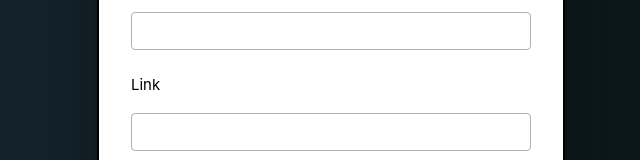
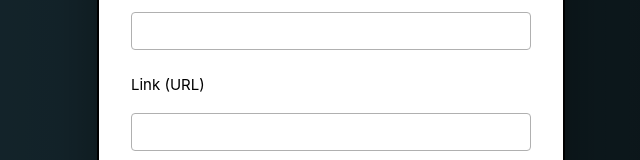
Before and after one commit to dougwperez/alert-manager, a React (Create React App) app: page / in a window 1280 px wide. Both pictures are taken after a click on the button "CREATE ALERT". Shown: the part 315-475 px from the top of the page, without its empty margins (309-949 px from the left). Built offline with nearby package versions, Linux system fonts and the light colour scheme.

Commit message:
link threaded through

```diff
--- a/src/App.js
+++ b/src/App.js
@@ -14,6 +14,11 @@ function App() {
   const [position, setPosition] = useState("Select Position");
   let [checkValue, setCheckValue] = useState(false);
   const [autoDeleteTime, setAutoDeleteTime] = useState(0);
+  const [alertText, setAlertText] = useState(
+    "The task of art today is to bring chaos into order."
+  );
+  const [alertLink, setAlertLink] = useState("");
+
   // console.log("Koca: autoDeleteTime ", autoDeleteTime);
 
   const selectPosition = (e) => {
@@ -50,10 +55,12 @@ function App() {
         <AlertExample
           showToast={showToast}
           setAutoDeleteTime={setAutoDeleteTime}
+          setAlertText={setAlertText}
+          setAlertLink={setAlertLink}
         />
       </header>
       <>
-        <div className="app">
+        {/* <div className="app">
           <p>React Toast Component</p>
           <div className="select">
             <Checkmark
@@ -83,13 +90,15 @@ function App() {
               />
             ))}
           </div>
-        </div>
+        </div> */}
 
         <Toast
           toastList={list}
           position="top-right"
           autoDelete={checkValue}
           autoDeleteTime={autoDeleteTime}
+          alertText={alertText}
+          alertLink={alertLink}
         />
       </>
     </div>
--- a/src/components/AlertExample.js
+++ b/src/components/AlertExample.js
@@ -23,7 +23,7 @@ const style = {
 };
 
 export default function AlertExample(props) {
-  const { showToast, setAutoDeleteTime } = props;
+  const { showToast, setAutoDeleteTime, setAlertText, setAlertLink } = props;
   const [open, setOpen] = React.useState(false);
   const { control, handleSubmit, reset, formState } = useForm({
     mode: "onChange",
@@ -33,11 +33,12 @@ export default function AlertExample(props) {
   const handleClose = () => setOpen(false);
 
   const onSubmit = (data) => {
-    // alert(JSON.stringify(data));
     if (data.severity.value) {
       console.log("Koca: data ", data);
       showToast(data.severity.value);
       setAutoDeleteTime(parseInt(data.timeLimit * 1000, 10));
+      setAlertText(data.Text);
+      setAlertLink(data.link);
       handleClose();
       reset();
     }
@@ -65,7 +66,12 @@ export default function AlertExample(props) {
             <label style={{ marginBottom: -1 }}>Time Limit</label>
             <Controller
               render={({ field }) => (
-                <InputNumber min={1} {...field} style={{ width: 50 }} />
+                <InputNumber
+                  min={1}
+                  max={10}
+                  {...field}
+                  style={{ width: 50 }}
+                />
               )}
               name="timeLimit"
               control={control}
@@ -78,7 +84,7 @@ export default function AlertExample(props) {
               control={control}
               defaultValue=""
             />
-            <label>Link</label>
+            <label>Link (URL)</label>
             <Controller
               render={({ field }) => <AntdInput {...field} />}
               name="link"
--- a/src/components/Toast.js
+++ b/src/components/Toast.js
@@ -5,7 +5,7 @@ import Alert from "@mui/material/Alert";
 import Stack from "@mui/material/Stack";
 
 const Toast = (props) => {
-  const { toastList, autoDelete, autoDeleteTime } = props;
+  const { toastList, autoDelete, autoDeleteTime, alertText, alertLink } = props;
   console.log("Koca: autoDeleteTime ", autoDeleteTime);
 
   const [list, setList] = useState(toastList);
@@ -61,7 +61,8 @@ const Toast = (props) => {
                 onClose={() => deleteToast(toast.id)}
               >
                 <p className="notification-title">{toast.title}</p>
-                <p className="notification-message">{toast.description}</p>
+                <p className="notification-message">{alertText}</p>
+                <p className="notification-message">{alertLink}</p>
               </Alert>
             </div>
           </div>
```
